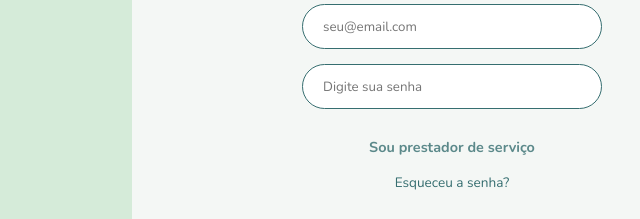
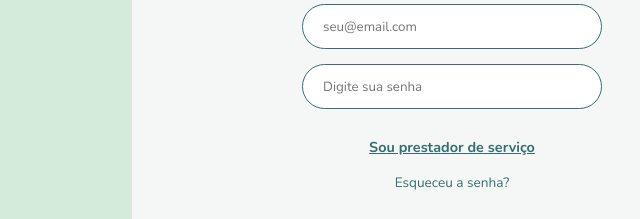
Before and after one commit to GabriellyLaierr/PetCare, a plain HTML site: page codigo/login/index.html in a window 1280 px wide. In both pictures the pointer is over the link "Sou prestador de serviço". Shown: the part 176-395 px from the top of the page, 508-1148 px from the left. Drawn offline with nearby package versions, Linux system fonts and the light colour scheme.

Commit message:
Update style.css

```diff
--- a/codigo/login/style.css
+++ b/codigo/login/style.css
@@ -202,5 +202,5 @@ h1{
 }
 
 .link-prestador a:hover {
-    opacity: 0.8;
+    text-decoration: underline;
 }
```
